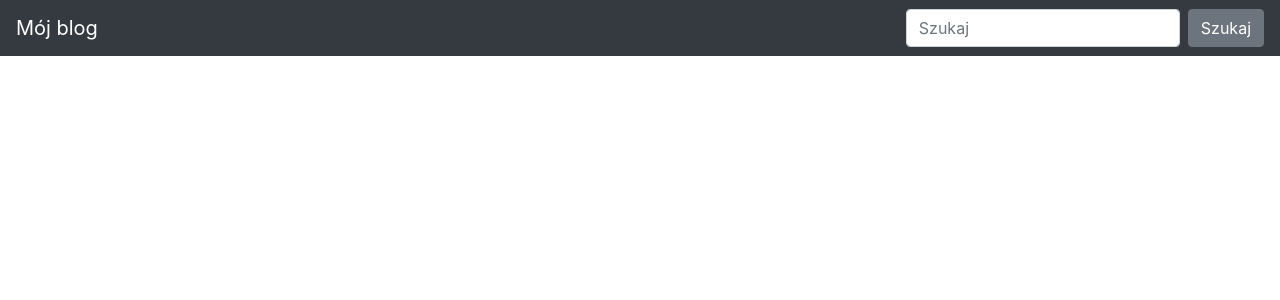
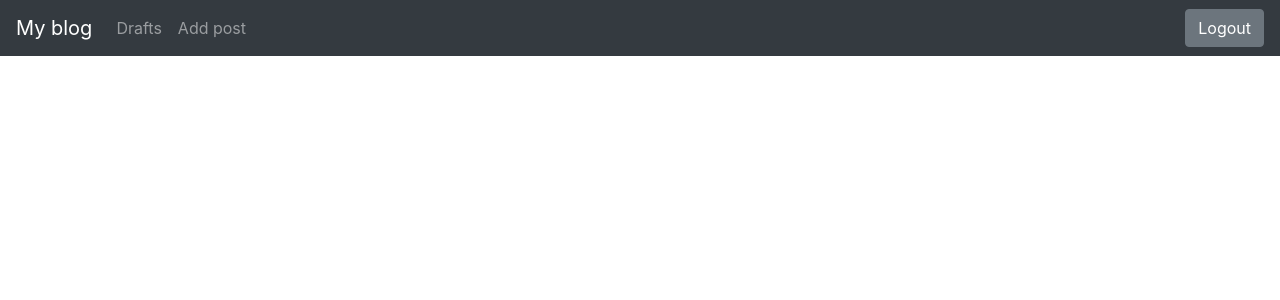
Before and after one commit to gorkamarlena/blog_app, a Flask app: page / in a window 1280 px wide. Shown: the top 300 px of the page. Run offline with Flask 3, Linux system fonts and the light colour scheme; the visitor is signed in with stand-in values (Sample User, id 1); some libraries are stand-ins or nearby versions.

Commit message:
add login/logut buttons

```diff
--- a/blog/templates/base.html
+++ b/blog/templates/base.html
@@ -1,57 +1,78 @@
-<!doctype html>
+<!DOCTYPE html>
 <html lang="en">
-
 <head>
+    <meta http-equiv="content-type" content="text/html; charset=UTF-8">
     <meta charset="utf-8">
     <meta name="viewport" content="width=device-width, initial-scale=1, shrink-to-fit=no">
     <meta name="description" content="">
- <title>Mój pierwszy blog</title>
-
- <link rel="canonical" href="https://getbootstrap.com/docs/4.5/examples/starter-template/">
+    <meta name="author" content="Mark Otto, Jacob Thornton, and Bootstrap contributors">
+    <meta name="generator" content="Jekyll v3.8.6">
+    <title>Blog App</title>
+    <link rel="canonical" href="https://getbootstrap.com/docs/4.4/examples/starter-template/">
 
     <!-- Bootstrap core CSS -->
- <link rel="stylesheet" href="https://stackpath.bootstrapcdn.com/bootstrap/4.5.0/css/bootstrap.min.css"
-   integrity="sha384-9aIt2nRpC12Uk9gS9baDl411NQApFmC26EwAOH8WgZl5MYYxFfc+NcPb1dKGj7Sk" crossorigin="anonymous">
+    <link href="base_files/bootstrap.css" rel="stylesheet" integrity="sha384-Vkoo8x4CGsO3+Hhxv8T/Q5PaXtkKtu6ug5TOeNV6gBiFeWPGFN9MuhOf23Q9Ifjh" crossorigin="anonymous">
+
+    <!-- Favicons -->
+    <link rel="apple-touch-icon" href="https://getbootstrap.com/docs/4.4/assets/img/favicons/apple-touch-icon.png" sizes="180x180">
+    <link rel="icon" href="https://getbootstrap.com/docs/4.4/assets/img/favicons/favicon-32x32.png" sizes="32x32" type="image/png">
+    <link rel="icon" href="https://getbootstrap.com/docs/4.4/assets/img/favicons/favicon-16x16.png" sizes="16x16" type="image/png">
+    <link rel="manifest" href="https://getbootstrap.com/docs/4.4/assets/img/favicons/manifest.json">
+    <link rel="mask-icon" href="https://getbootstrap.com/docs/4.4/assets/img/favicons/safari-pinned-tab.svg" color="#563d7c">
+    <link rel="icon" href="https://getbootstrap.com/docs/4.4/assets/img/favicons/favicon.ico">
+    <meta name="msapplication-config" content="/docs/4.4/assets/img/favicons/browserconfig.xml">
+    <meta name="theme-color" content="#563d7c">
 
     <style>
         body {
             padding-top: 5rem;
         }
     </style>
+    <!-- Custom styles for this template -->
+    <link rel="stylesheet" href="https://stackpath.bootstrapcdn.com/bootstrap/4.4.1/css/bootstrap.min.css" integrity="sha384-Vkoo8x4CGsO3+Hhxv8T/Q5PaXtkKtu6ug5TOeNV6gBiFeWPGFN9MuhOf23Q9Ifjh" crossorigin="anonymous">
 </head>
-
 <body>
 <nav class="navbar navbar-expand-md navbar-dark bg-dark fixed-top">
-   <a class="navbar-brand" href="#">Mój blog</a>
-   <button class="navbar-toggler" type="button" data-toggle="collapse" data-target="#navbarsExampleDefault"
-     aria-controls="navbarsExampleDefault" aria-expanded="false" aria-label="Toggle navigation">
+    <a class="navbar-brand" href="{{ url_for('index') }}">My blog</a>
+    <button class="navbar-toggler" type="button" data-toggle="collapse" data-target="#navbarsExampleDefault" aria-controls="navbarsExampleDefault" aria-expanded="false" aria-label="Toggle navigation">
         <span class="navbar-toggler-icon"></span>
     </button>
-
     <div class="collapse navbar-collapse" id="navbarsExampleDefault">
+        {% if session.logged_in %}
             <ul class="navbar-nav mr-auto">
+                <li class="nav-item">
+                    <a class="nav-link" href="{{ url_for('list_drafts') }}">Drafts</a>
+                </li>
+                <li class="nav-item">
+                    <a class="nav-link" href="{{ url_for('create_entry') }}">Add post</a>
+                </li>
             </ul>
-     <form class="form-inline my-2 my-lg-0">
-       <input class="form-control mr-sm-2" type="text" placeholder="Szukaj" aria-label="Szukaj">
-       <button class="btn btn-secondary my-2 my-sm-0" type="submit">Szukaj</button>
+            <form class="form-inline my-2 my-lg-0" method="post" action="{{ url_for('logout') }}">
+                <button class="btn btn-secondary my-2 my-sm-0" type="submit">Logout</button>
             </form>
+        {% else %}
+            <ul class="navbar-nav mr-auto"></ul>
+            <a href="{{ url_for('login') }}"><button class="btn btn-secondary my-2 my-sm-0" type="submit">Login</button></a>
+        {% endif %}
     </div>
 </nav>
-
 <main role="main" class="container">
-
-   {% block content %}
-   {% endblock %}
-
- </main><!-- /.container -->
- <script src="https://code.jquery.com/jquery-3.5.1.slim.min.js"
-   integrity="sha384-DfXdz2htPH0lsSSs5nCTpuj/zy4C+OGpamoFVy38MVBnE+IbbVYUew+OrCXaRkfj"
-   crossorigin="anonymous"></script>
- <script src="https://cdn.jsdelivr.net/npm/popper.js@1.16.0/dist/umd/popper.min.js"
-   integrity="sha384-Q6E9RHvbIyZFJoft+2mJbHaEWldlvI9IOYy5n3zV9zzTtmI3UksdQRVvoxMfooAo"
-   crossorigin="anonymous"></script>
- <script src="https://stackpath.bootstrapcdn.com/bootstrap/4.5.0/js/bootstrap.min.js"
-   integrity="sha384-OgVRvuATP1z7JjHLkuOU7Xw704+h835Lr+6QL9UvYjZE3Ipu6Tp75j7Bh/kR0JKI"
-   crossorigin="anonymous"></script>
-
+    {% with messages = get_flashed_messages() %}
+        {% if messages %}
+            {% for message in messages %}
+                <div class="alert alert-info alert-dismissible mt-3" role="alert">
+                    {{ message }}
+                    <button type="button" class="close" data-dismiss="alert" aria-label="Close">
+                        <span aria-hidden="true">&times;</span>
+                    </button>
+                </div>
+            {% endfor %}
+        {% endif %}
+    {% endwith %}
+    {% block content %}{% endblock %}
+</main>
+    <script src="https://code.jquery.com/jquery-3.4.1.slim.min.js" integrity="sha384-J6qa4849blE2+poT4WnyKhv5vZF5SrPo0iEjwBvKU7imGFAV0wwj1yYfoRSJoZ+n" crossorigin="anonymous"></script>
+    <script src="https://stackpath.bootstrapcdn.com/bootstrap/4.4.1/js/bootstrap.min.js" integrity="sha384-wfSDF2E50Y2D1uUdj0O3uMBJnjuUD4Ih7YwaYd1iqfktj0Uod8GCExl3Og8ifwB6" crossorigin="anonymous"></script>
+    <script src="https://cdn.jsdelivr.net/npm/popper.js@1.16.0/dist/umd/popper.min.js" integrity="sha384-Q6E9RHvbIyZFJoft+2mJbHaEWldlvI9IOYy5n3zV9zzTtmI3UksdQRVvoxMfooAo" crossorigin="anonymous"></script>
+</body>
 </html>
```
Lines whose indentation alone changed are shown as unchanged.
